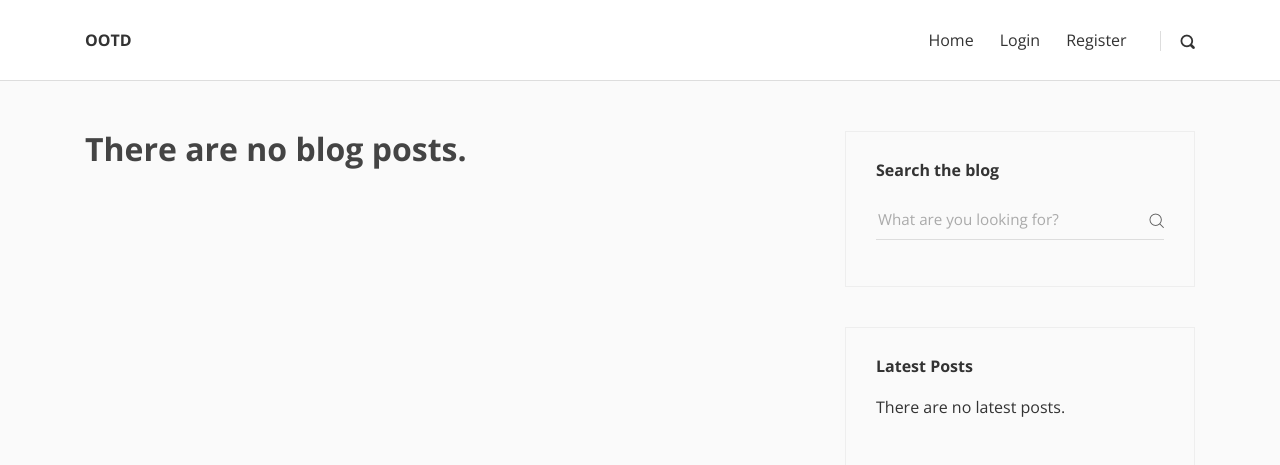
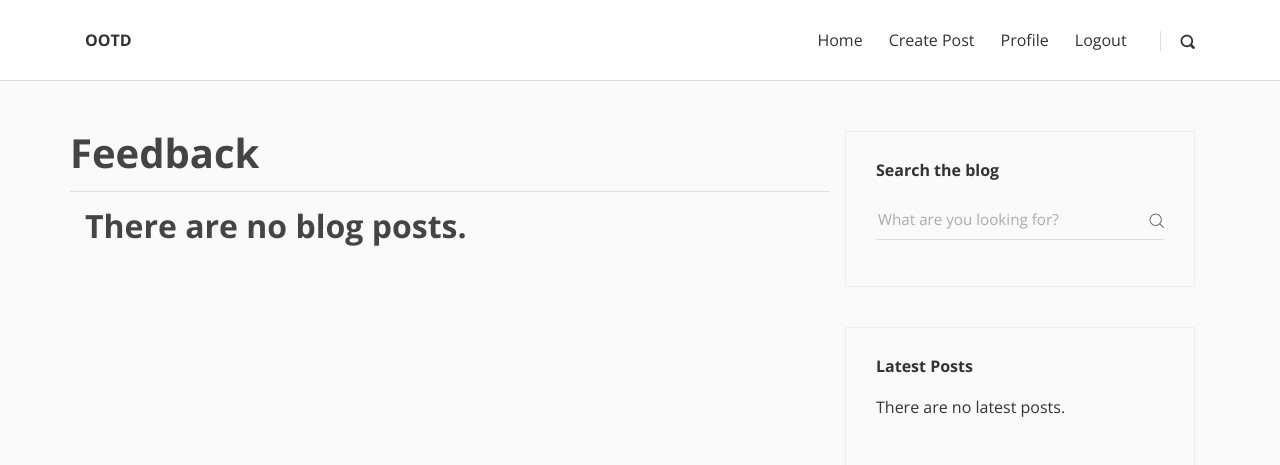
Before and after one commit to mju-likelion/ootd_renewal, a Django app: template django-blog/templates/blog/index.html in a window 1280 px wide. Shown: the top 465 px of the page. Run offline with Django 3.2, Linux system fonts and the light colour scheme; the template is opened without the code that fills it, so the values that code supplies are empty; some libraries are stand-ins or nearby versions.

Commit message:
add feedback page

```diff
--- a/django-blog/templates/blog/header.html
+++ b/django-blog/templates/blog/header.html
@@ -27,7 +27,7 @@
 			<!-- Navbar Menu -->
 			<div id="navbarcollapse" class="collapse navbar-collapse">
 				<ul class="navbar-nav ml-auto">
-					{% if user.is_user %}
+					{% if user %}
 					<li class="nav-item"><a href="{% url 'blog-home' %}" class="nav-link {% if request.resolver_match.url_name == 'blog-home' %}active{% endif %}">Home</a>
 					</li>
 					<li class="nav-item"><a href="{% url 'post_create' %}" class="nav-link {% if request.resolver_match.url_name == 'post_create' %}active{% endif %}">Create Post</a>
@@ -48,8 +48,6 @@
 					</li>
 					<li class="nav-item"><a href="{% url 'profile' %}" class="nav-link {% if request.resolver_match.url_name == 'profile' %}active{% endif %}">Profile</a>
 					</li>
-					<li class="nav-item"><a href="{% url 'post_create' %}" class="nav-link {% if request.resolver_match.url_name == 'post_create' %}active{% endif %}">Create Post</a>
-					</li>
 					<li class="nav-item"><a href="{% url 'logout' %}" class="nav-link ">Logout</a>
 					</li>
 					{% endif %}
--- a/django-blog/templates/blog/index.html
+++ b/django-blog/templates/blog/index.html
@@ -5,15 +5,17 @@
 	<div class="row">
 		<!-- Latest Posts -->
 		<main class="posts-listing col-lg-8">
+			<h1>Feedback</h1>
+			<hr>
 			<div class="container">
 				<div class="row">
 					<!-- post -->
 					{% if posts %}
 						{% for post in posts %}
-							<div class="post col-xl-6">
+							<div class="post col-xl-3">
 								<div class="post-thumbnail">
 									<a href="{% url 'post_detail' post.slug %}">
-									<img src="{{ post.thumbnail.url }}" alt="..." class="img-fluid" width="640" height="426"></a>
+									<img src="{{ post.thumbnail.url }}" alt="..." width="185" height="250"></a>
 								</div>
 								<div class="post-details">
 									<div class="post-meta d-flex justify-content-between">
@@ -27,7 +29,7 @@
 									<a href="{% url 'post_detail' post.slug %}">
 										<h3 class="h4 text-capitalize">{{ post.title }}</h3>
 									</a>
-									<p class="text-muted">{{ post.overview|truncatewords:27 }}<a href="{% url 'post_detail' post.slug %}"><u>continue reading &rarr;</u></a></p>
+									<p class="text-muted">{{ post.overview|truncatewords:10 }}<a href="{% url 'post_detail' post.slug %}"><u>continue reading &rarr;</u></a></p>
 									<footer class="post-footer d-flex align-items-center">
 										<div class="author d-flex align-items-center flex-wrap">
 											<div class="avatar">
```
Also changed, not shown: django-blog/blog/views.py (+4 -4 lines), django-blog/db.sqlite3, django-blog/media/products/2020-09-29_025637.567502.jpg (added), django-blog/media/products/2020-09-29_031100.248946.jpeg (added), django-blog/media/products/2020-09-29_031110.886262.jpg (added), django-blog/media/products/2020-09-29_031120.095115.jpeg (added), django-blog/media/products/2020-09-29_031141.218417.jpeg (added), django-blog/media/products/2020-09-29_031152.402503.jpg (added), django-blog/media/products/2020-09-29_031159.756088.jpeg (added), django-blog/media/products/2020-09-29_031208.049839.jpeg (added), django-blog/media/products/2020-09-29_031216.393040.jpeg (added), django-blog/media/products/2020-09-29_031947.090784.jpg (added), django-blog/user/forms.py (line endings or trailing spaces), django-blog/user/urls.py (line endings or trailing spaces).
